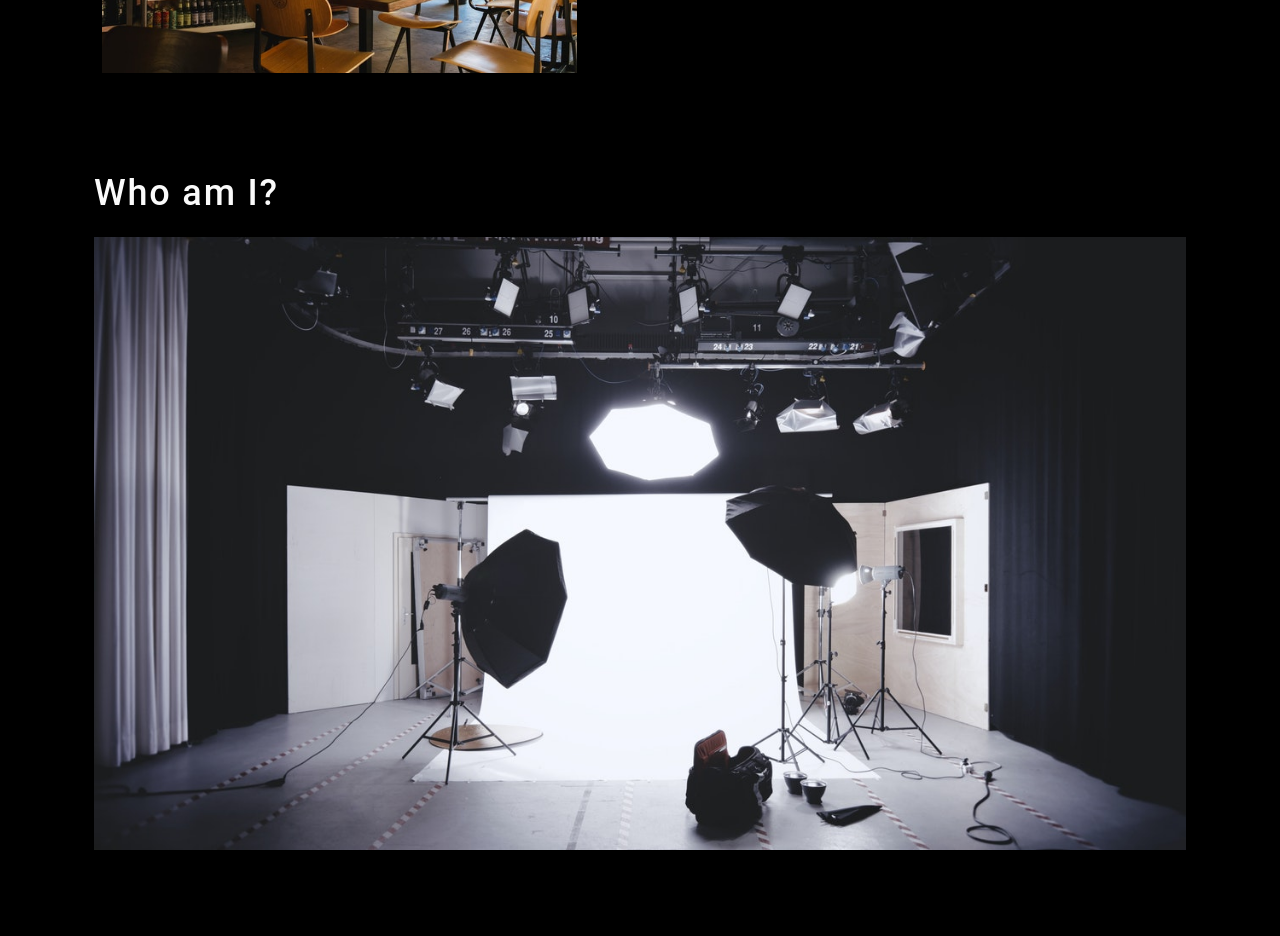
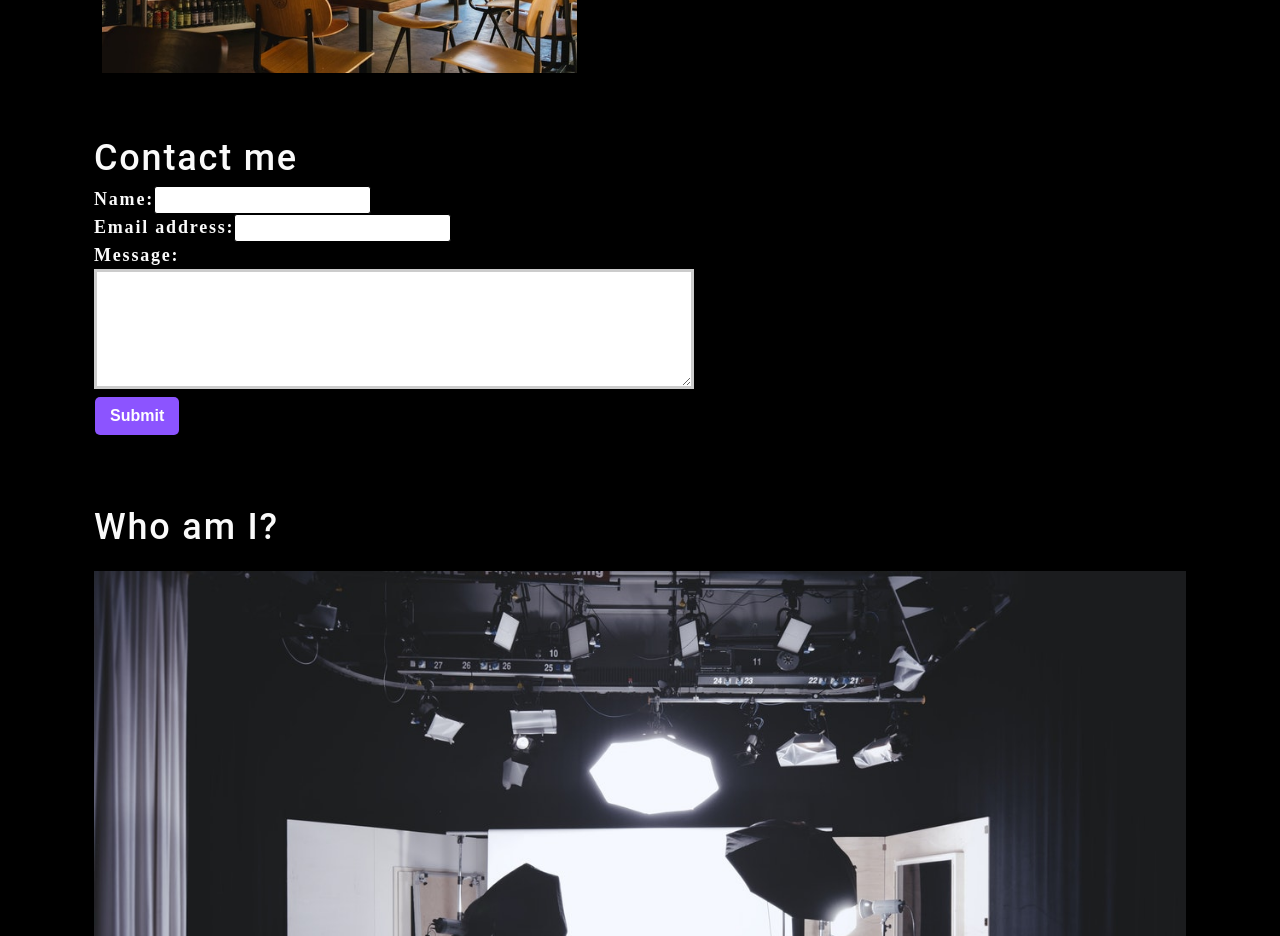
Before and after one commit to costanza13/photo-port, a React (Create React App) app: page / in a window 1280 px wide. Shown: the part 1200-2136 px from the top of the page. Built offline with nearby package versions, Linux system fonts and the light colour scheme.

Commit message:
add ContactForm component

```diff
--- a/src/App.js
+++ b/src/App.js
@@ -1,6 +1,7 @@
 import React, { useState } from 'react';
 import Nav from './components/Nav';
 import Gallery from './components/Gallery';
+import ContactForm from './components/Contact';
 import About from './components/About';
 import './App.css';
 
@@ -28,6 +29,7 @@
         <Gallery
           currentCategory={currentCategory}
         ></Gallery>
+        <ContactForm></ContactForm>
         <About></About>
       </main>
     </div>
--- /dev/null
+++ b/src/components/Contact/index.js
@@ -0,0 +1,27 @@
+import React from 'react';
+
+function ContactForm() {
+
+  return (
+    <section>
+      <h1>Contact me</h1>
+      <form id="contact-form">
+        <div>
+          <label htmlFor="name">Name:</label>
+          <input type="text" name="name" />
+        </div>
+        <div>
+          <label htmlFor="email">Email address:</label>
+          <input type="email" name="email" />
+        </div>
+        <div>
+          <label htmlFor="message">Message:</label>
+          <textarea name="message" rows="5" />
+        </div>
+        <button type="submit">Submit</button>
+      </form>
+    </section>
+  )
+}
+
+export default ContactForm;
```
